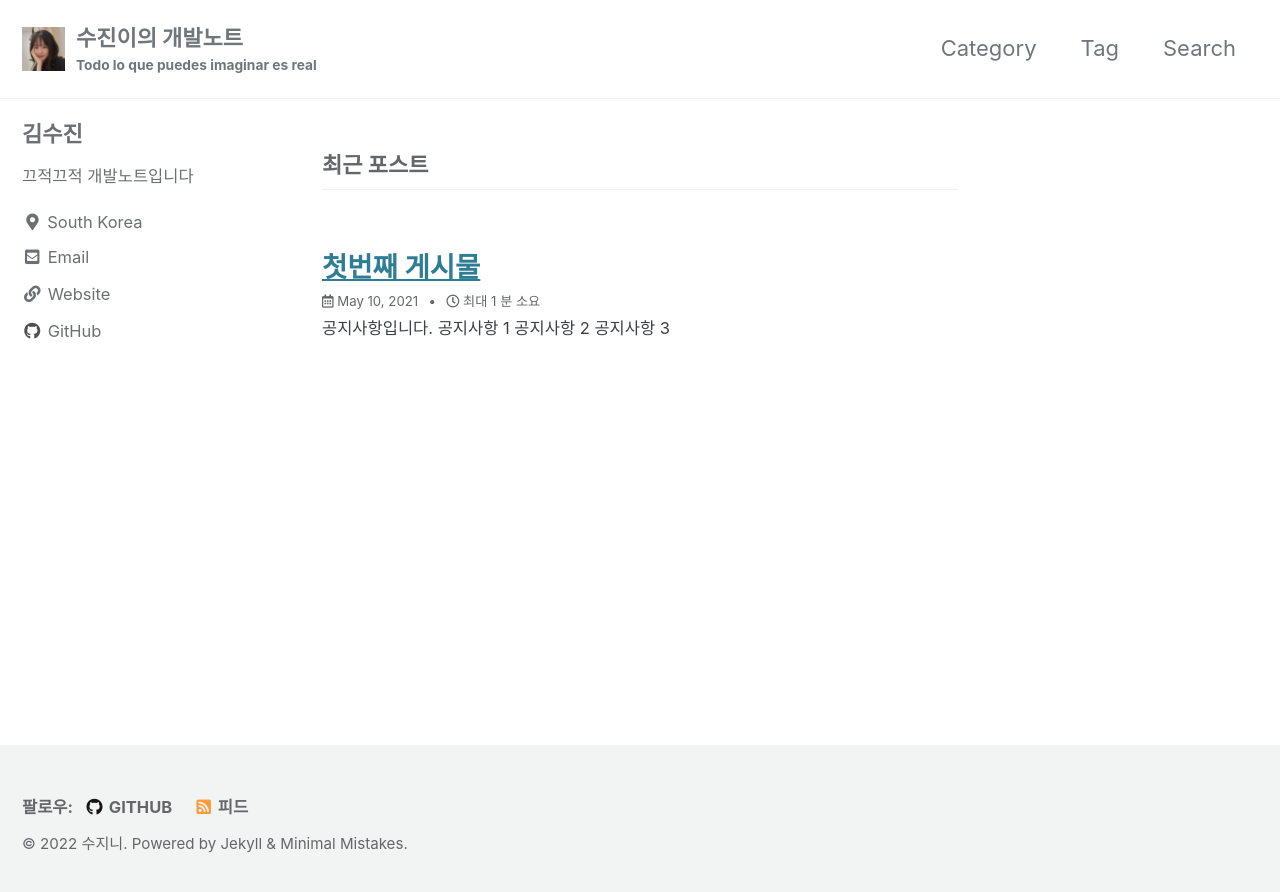
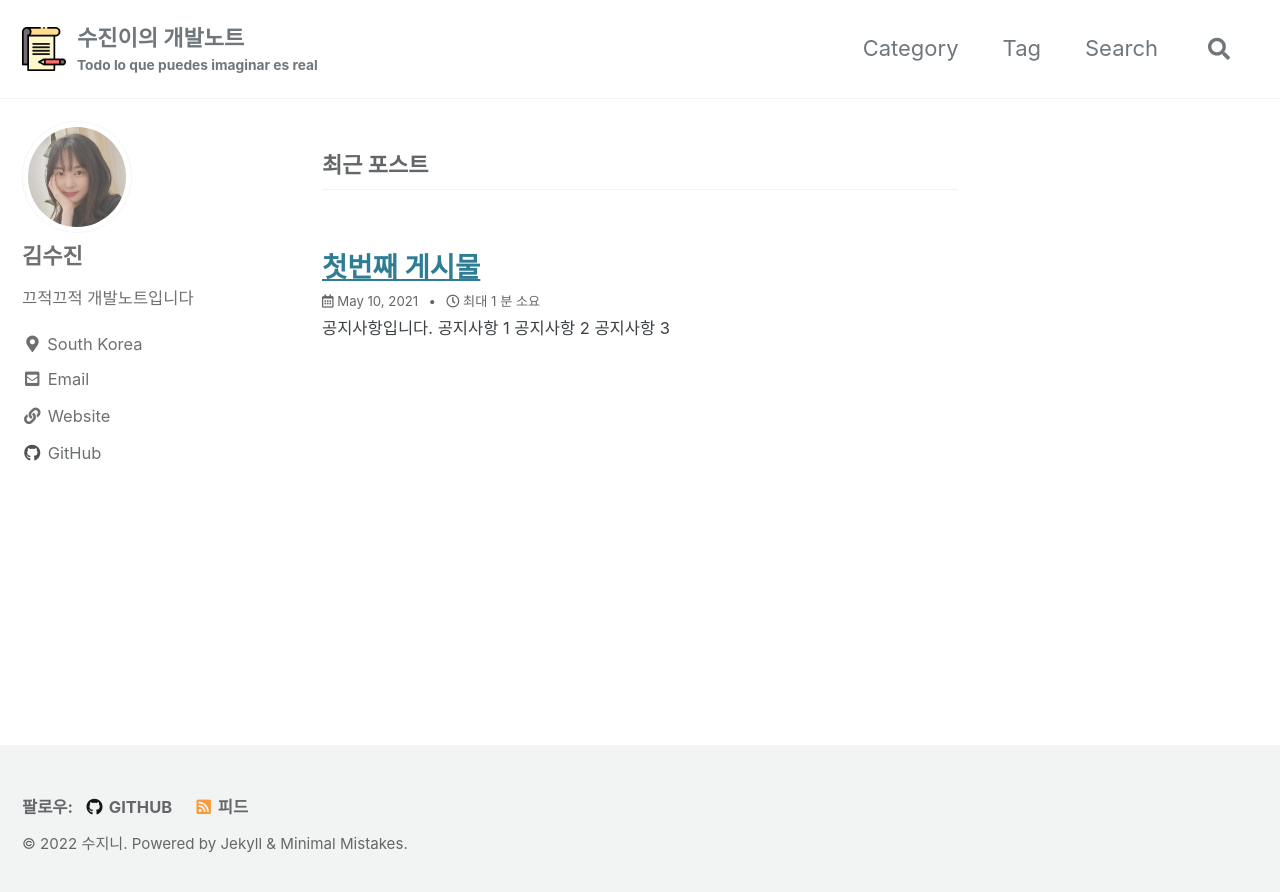
Before and after one commit to hula-la/hula-la.github.io, a Jekyll site: the page built from index.html, in a window 1280 px wide. Shown: the top 892 px of the page. Built offline with Jekyll 4.4.1, drawn with Linux system fonts in a browser that asks for light colours; cached includes are drawn as plain includes; some web fonts are replaced; the list of posts is cut into pages by our own code.

Commit message:
프로필 변경

```diff
--- a/_config.yml
+++ b/_config.yml
@@ -25,7 +25,7 @@ url: "https://hula-la.github.io"
 baseurl: # the subpath of your site, e.g. "/blog"
 repository: # GitHub username/repo-name e.g. "mmistakes/minimal-mistakes"
 teaser: # path of fallback teaser image, e.g. "/assets/images/500x300.png"
-logo: "/assets/images/수진 프로필.jpg"
+logo: "/assets/images/notes.png"
 masthead_title: # overrides the website title displayed in the masthead, use " " for no title
 breadcrumbs: true # true, false (default)
 words_per_minute: 200
@@ -59,7 +59,7 @@ reCaptcha:
 atom_feed:
   path: # blank (default) uses feed.xml
   hide: # true, false (default)
-search: # true, false (default)
+search: true # true, false (default)
 search_full_content: # true, false (default)
 search_provider: # lunr (default), algolia, google
 lunr:
@@ -104,7 +104,7 @@ analytics:
 # Site Author
 author:
   name: "김수진"
-  avatar: # path of avatar image, e.g. "/assets/images/bio-photo.jpg"
+  avatar: "/assets/images/수진 프로필.jpg" # path of avatar image, e.g. "/assets/images/bio-photo.jpg"
   bio: "끄적끄적 개발노트입니다"
   location: "South Korea"
   email:
@@ -199,7 +199,7 @@ kramdown:
   smart_quotes: lsquo,rsquo,ldquo,rdquo
   enable_coderay: false
 
-# Sass/SCSS
+# Sass/SCSSpngse
 sass:
   sass_dir: _sass
   style: compressed # https://sass-lang.com/documentation/file.SASS_REFERENCE.html#output_style
```
Also changed, not shown: assets/images/notes.png (added).
